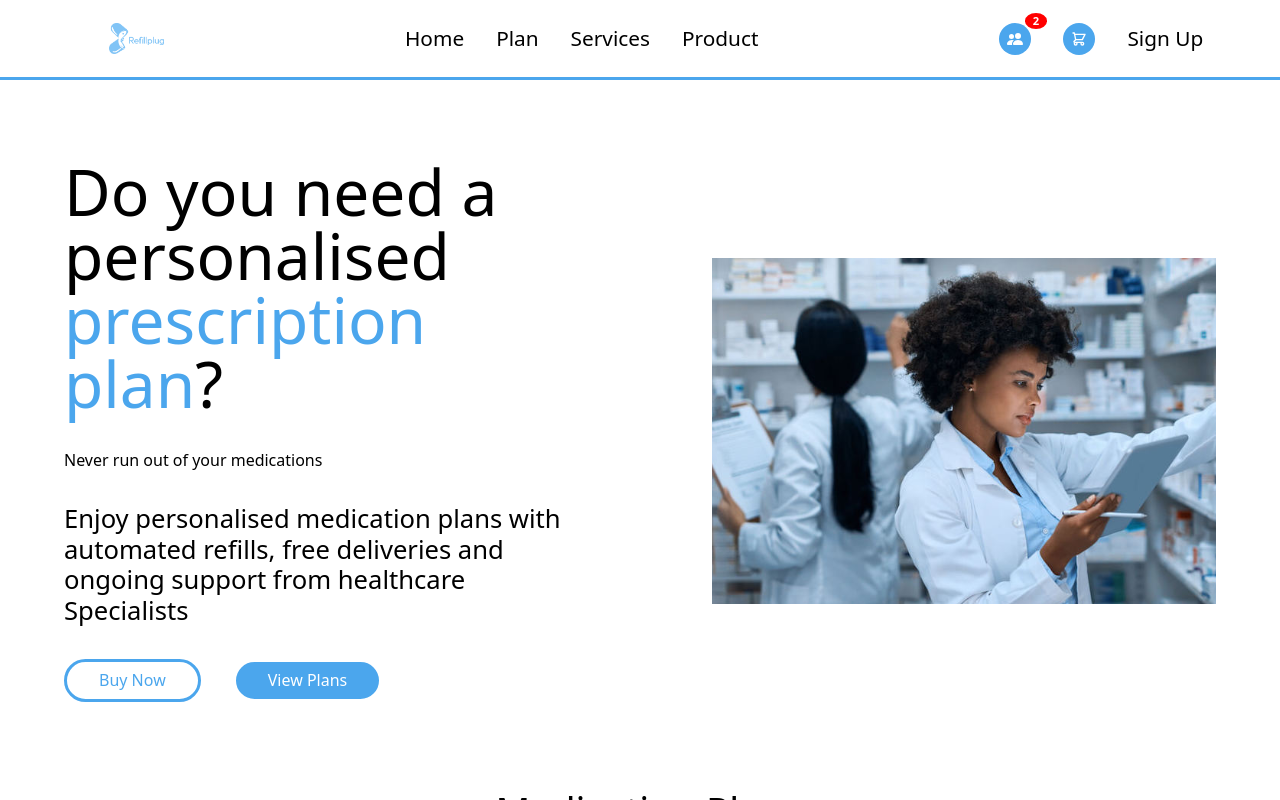
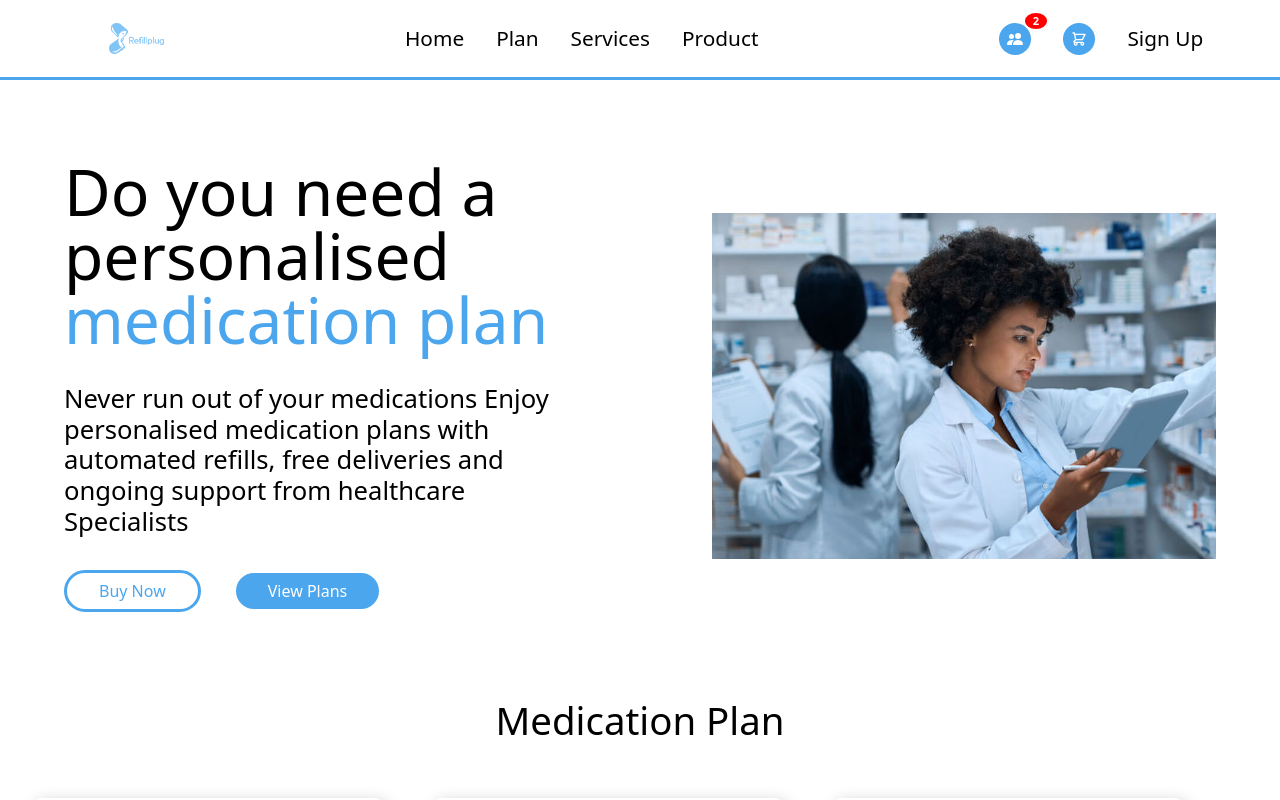
Before and after one commit to Refillplug/Refillplug-frontend, a React (Vite) app: page / in a window 1280 px wide. Built offline with nearby package versions, Linux system fonts and the light colour scheme; no server answers; a web font is replaced by a local one.

Commit message:
Update index.jsx

```diff
--- a/src/components/banner/index.jsx
+++ b/src/components/banner/index.jsx
@@ -8,12 +8,11 @@ export default function () {
     return <section id="banner">
         <div className="txt">
             <h2>
-                Do you need a personalised <span>prescription plan</span>?
+                Do you need a personalised <span>medication plan</span>
             </h2>
-            <h3>
-                    Never run out of your medications
-            </h3>
+
             <p>
+                Never run out of your medications
                 Enjoy personalised medication plans with automated refills, free deliveries and ongoing support from healthcare Specialists
             </p>
             <div className="btn">
```
